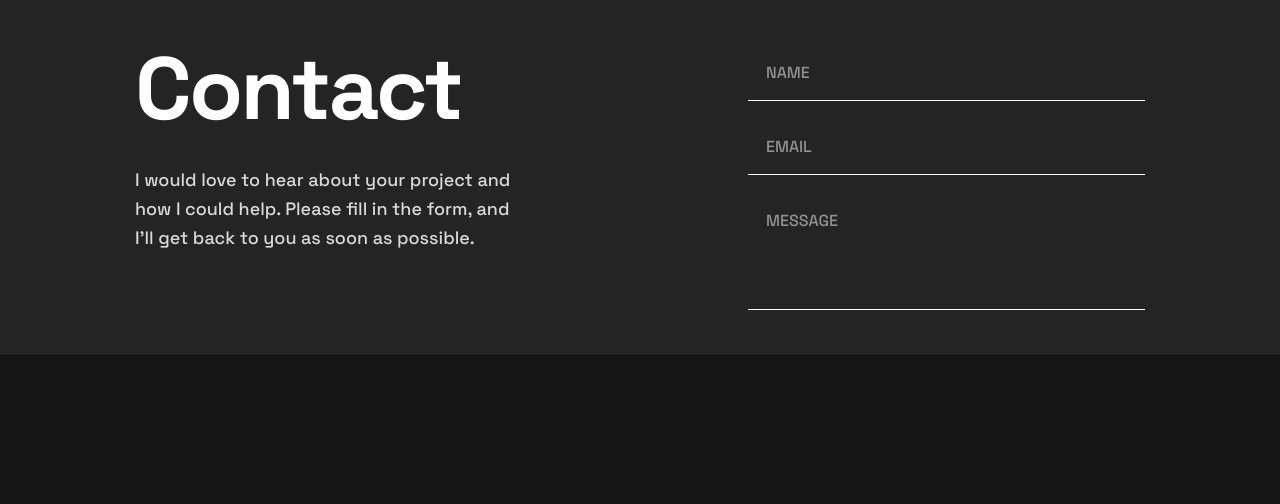
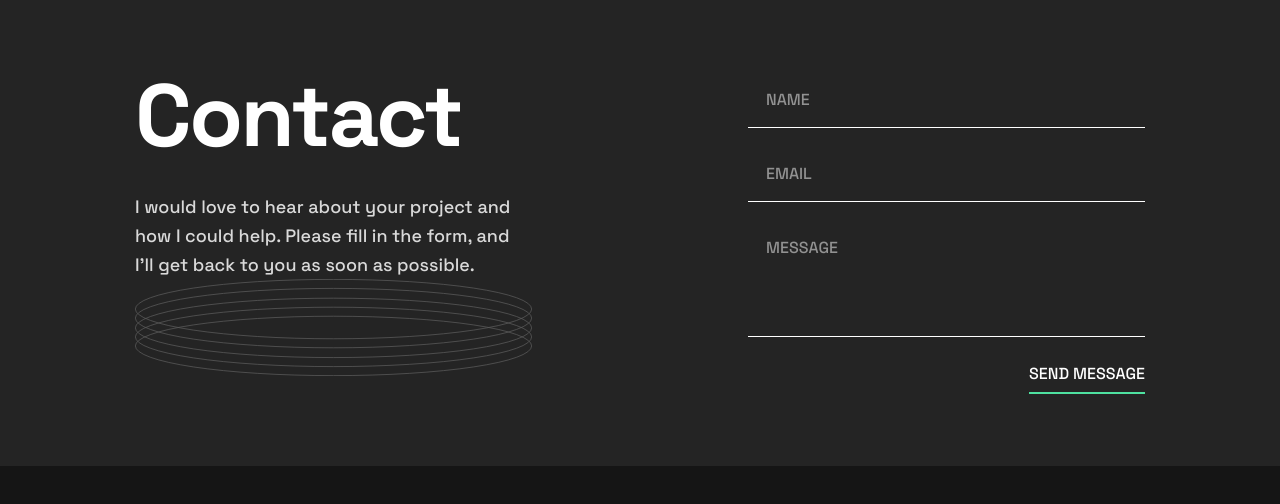
Before and after one commit to mickeycv120/single-page-portfolio, a React (Vite) app: page / in a window 1280 px wide. Shown: the top 504 px of the page. Built offline with nearby package versions, Linux system fonts and the light colour scheme.

Commit message:
Add contact form focus and submit styling

```diff
--- a/src/components/Form.tsx
+++ b/src/components/Form.tsx
@@ -2,19 +2,19 @@ export const Form = () => {
   return (
     <form className="flex flex-col gap-4">
       <input
-        className="border-b border-white text-heading-s placeholder:text-white/50 py-3 px-4"
+        className="border-b border-white text-heading-s placeholder:text-white/50 py-3 px-4 focus:outline-0 focus:border-b focus:border-green"
         type="text"
         id="name"
         placeholder="NAME"
       />
       <input
-        className="border-b border-white text-heading-s placeholder:text-white/50 py-3 px-4"
+        className="border-b border-white text-heading-s placeholder:text-white/50 py-3 px-4 focus:outline-0 focus:border-b focus:border-green"
         type="email"
         id="email"
         placeholder="EMAIL"
       />
       <textarea
-        className="border-b border-white text-heading-s placeholder:text-white/50 px-4 py-3 h-26 resize-none"
+        className="border-b border-white text-heading-s placeholder:text-white/50 px-4 py-3 h-26 resize-none focus:outline-0 focus:border-b focus:border-green"
         id="message"
         placeholder="MESSAGE"
       />
--- a/src/sections/Contact.tsx
+++ b/src/sections/Contact.tsx
@@ -2,7 +2,7 @@ import { Form } from "../components/Form";
 
 export const Contact = () => {
   return (
-    <section className="bg-dark-gray grid grid-cols-2 gap-48 px-30 py-10 min-w-screen">
+    <section className="bg-dark-gray grid grid-cols-2 gap-48 px-30 py-16 min-w-screen">
       <div className="items-center justify-center">
         <div className="flex flex-col col-span-1 gap-7">
           <h1 className="text-heading-xl font-bold">Contact</h1>
@@ -11,10 +11,18 @@ export const Contact = () => {
             fill in the form, and I'll get back to you as soon as possible.
           </p>
         </div>
+        <div>
+          <img src="src/assets/images/pattern-rings.svg" alt="ring" />
+        </div>
       </div>
 
-      <div className="col-span-1 items-center justify-center">
+      <div className="col-span-1">
         <Form />
+        <div className="flex w-full justify-end">
+          <button className="border-b-2 border-green pb-1 mt-5 text-heading-s hover:text-green">
+            SEND MESSAGE
+          </button>
+        </div>
       </div>
     </section>
   );
```
